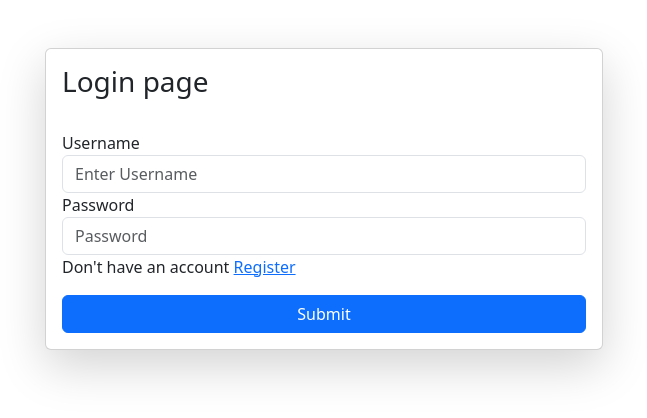
After one commit to WaniyaFarooq/django-2.0, a Django app: page /login/ in a window 1280 px wide. The commit adds this page. Shown: the top 418 px of the page, without its empty margins (316-963 px from the left). Run offline with Django 5.2, Linux system fonts and the light colour scheme.

Commit message:
Add login and registration functionality with corresponding templates

```diff
--- a/core/core/urls.py
+++ b/core/core/urls.py
@@ -28,6 +28,8 @@ from  django.contrib.staticfiles.urls import staticfiles_urlpatterns
 urlpatterns = [
     path('',home,name = "home"),
     path('contact/',contact,name = "contact"),
+    path('login/',login_page,name = "login_page"),
+    path('register/',register_page,name = "register_page"),
     path('about/',about,name = "about"),
     path('admin/', admin.site.urls),
     path('receipes/',receipes,name="receipes") ,
--- a/core/vege/templates/receipes/base.html
+++ b/core/vege/templates/receipes/base.html
@@ -9,11 +9,25 @@
     <title>Document</title>
 </head>
 <body>
+
     {% block start %}
 
 
 {% endblock %}
  <script src="https://cdn.jsdelivr.net/npm/bootstrap@5.3.3/dist/js/bootstrap.bundle.min.js"></script>
+<br>
+    {% if messages %}
+
+<div class="container mb-3 ">
+<ul class="messages">
+    {% for message in messages %}
+    <div class="alert alert-info" role="alert">
+    <li style=" list-style-type: none;" {% if message.tags %} class="{{ message.tags }}"{% endif %}>{{ message }}</li>
+    {% endfor %}
+    </div>
+</ul>
+{% endif %}
+</div>
 
 </body>
 </html>
--- /dev/null
+++ b/core/vege/templates/receipes/login.html
@@ -0,0 +1,28 @@
+{% extends "receipes/base.html" %}
+{% block start %}
+
+<div class="container mt-5">
+
+<form class="col-6 mx-auto card p-3 shadow-lg" method="post" enctype="multipart/form-data">
+    {% csrf_token %}
+    <h3>Login page</h3>
+    <br>
+
+  <div class="form-group">
+    <label for="exampleInputEmail1">Username</label>
+    <input name="Username" type="text" class="form-control" id="exampleInputEmail1" aria-describedby="emailHelp" placeholder="Enter Username">
+     </div>
+  <div class="form-group">
+    <label for="exampleInputPassword1">Password</label>
+    <input name="Password" type="password" class="form-control" id="exampleInputPassword1" placeholder="Password">
+  </div>
+   <P> Don't have an account <a href="/register/" >Register</a></P>
+  <button type="submit" class="btn btn-primary">Submit</button>
+</form>
+
+
+
+
+
+</div>
+{% endblock %}
--- a/core/vege/views.py
+++ b/core/vege/views.py
@@ -1,8 +1,7 @@
-
-
-from django.http import QueryDict
+from django.contrib.auth.models import User
 from django.shortcuts import render,redirect
 from .models import *
+from django.contrib import messages
 
 # Create your views here.
 def receipes(request):
@@ -52,3 +51,34 @@ def update_receipe(request,id):
         # contxt k throug backend sy frontend pr
         return redirect("/receipes/")
     return render(request,"receipes/update_receipes.html",context)
+
+def login_page(request):
+    if request.method == "POST":
+        data = request.POST
+        Username = data.get("Username")
+        Password = data.get("Password")
+
+
+    return render(request, 'receipes/login.html')
+
+def register_page(request):
+    if request.method == "POST":
+        data = request.POST
+        First_name = data.get("First_name")
+        Last_name = data.get("Last_name")
+        Username = data.get("Username")
+        Password = data.get("Password")
+        user = User.objects.filter(username = Username)
+        if user.exists():
+            messages.info(request,"Username already taken ")
+            return redirect("/register/")
+        user = User.objects.create(
+         first_name = First_name,
+         last_name  =Last_name  ,
+         username = Username
+        )
+        user.set_password(Password)
+        user.save()
+        messages.info(request,"Account created successfully")
+        return redirect('/login/')
+    return render(request, 'receipes/register.html')
```
Also changed, not shown: core/vege/templates/receipes/register.html (added, +37 -0 lines), core/vege/templates/receipes/update_receipes.html (+11 -0 lines), core/db.sqlite3.
